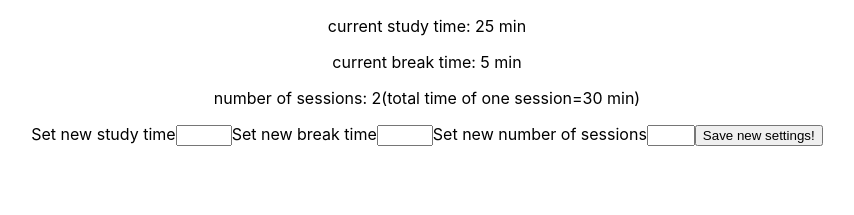
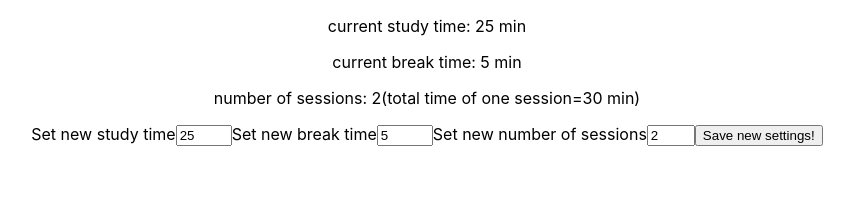
Before and after one commit to mb-dir/Pomodoro-Deluxe, a React (Create React App) app: page / in a window 1280 px wide. Shown: the top 215 px of the page, without its empty margins (213-1067 px from the left). Built offline with nearby package versions, Linux system fonts and the light colour scheme.

Commit message:
Make controlled component
Now we have values in state, so we can create a function which will run
onClick(button) which will save the data from "setting" to state in App

```diff
--- a/src/components/PomodoroSettings/PomodoroSettings.js
+++ b/src/components/PomodoroSettings/PomodoroSettings.js
@@ -1,35 +1,53 @@
 import React from "react";
-function PomodoroSettings() {
+function PomodoroSettings(defaultSettings) {
+  //Used to controlled component(inputs in form)
+  const [ setting, setSetting ] = React.useState({
+    //Default depends on default setting from App
+    studyTime: defaultSettings.studyTime,
+    breakTime: defaultSettings.breakTime,
+    numberOfSessions: defaultSettings.numberOfSessions,
+  });
+  function updateSettings({ target }) {
+    setSetting(prevSettings => {
+      return { ...prevSettings, [target.name]: [ target.value ] };
+    });
+  }
   return (
     <form action="">
       <label htmlFor="studyTime">Set new study time</label>
       <input
+        value={setting.studyTime}
         min={15}
         max={45}
         step={1}
         type="number"
         name="studyTime"
         id="studyTime"
+        onChange={updateSettings}
       />
 
       <label htmlFor="breakTime">Set new break time</label>
       <input
+        value={setting.breakTime}
         min={5}
         max={15}
         step={1}
         type="number"
         name="breakTime"
         id="breakTime"
+        onChange={updateSettings}
       />
 
       <label htmlFor="numberOfSessions">Set new number of sessions</label>
       <input
+        value={setting.numberOfSessions}
         min={1}
         max={5}
         step={1}
         type="number"
         name="numberOfSessions"
         id="numberOfSessions"
+        onChange={updateSettings}
       />
 
       <button>Save new settings!</button>
```
